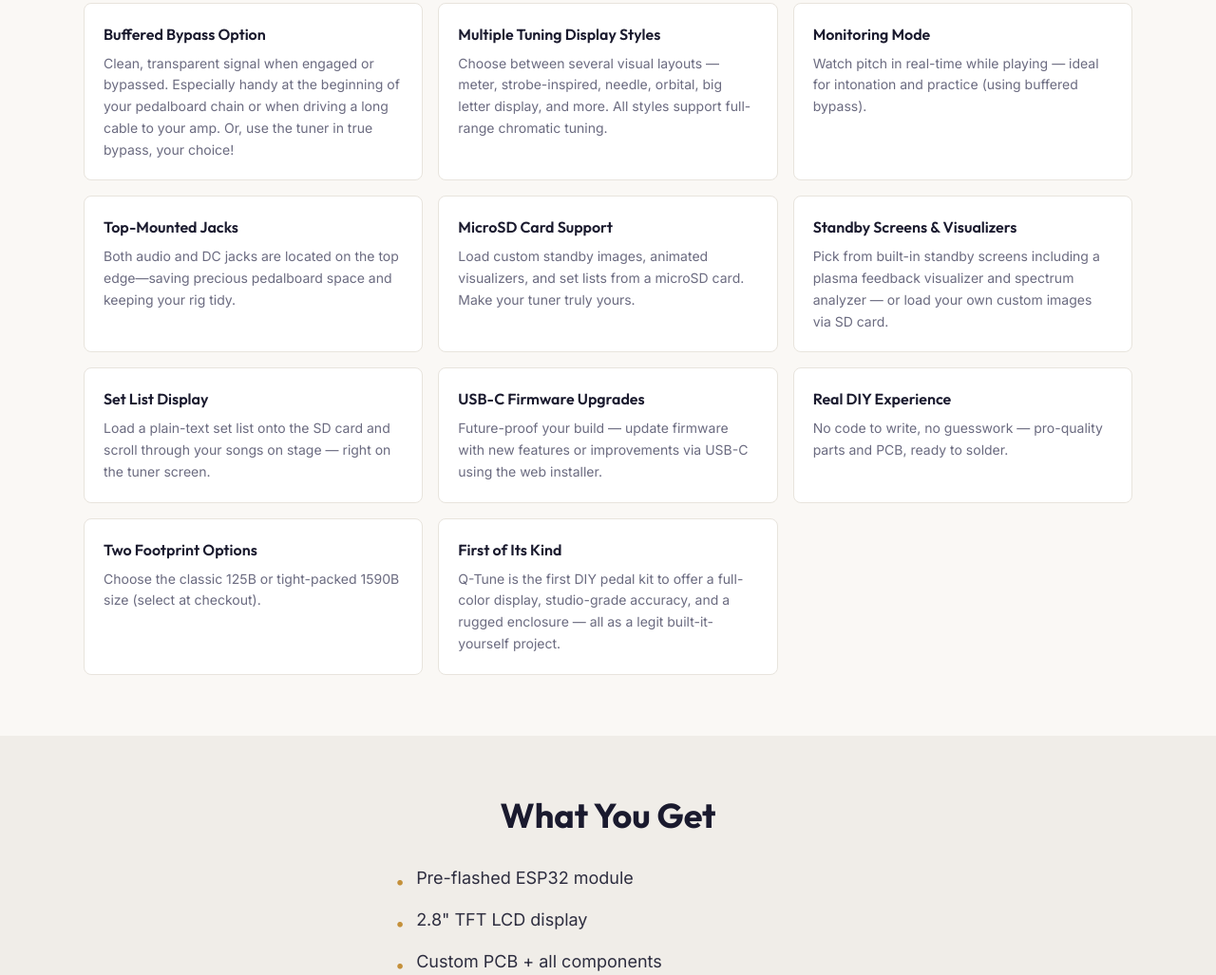
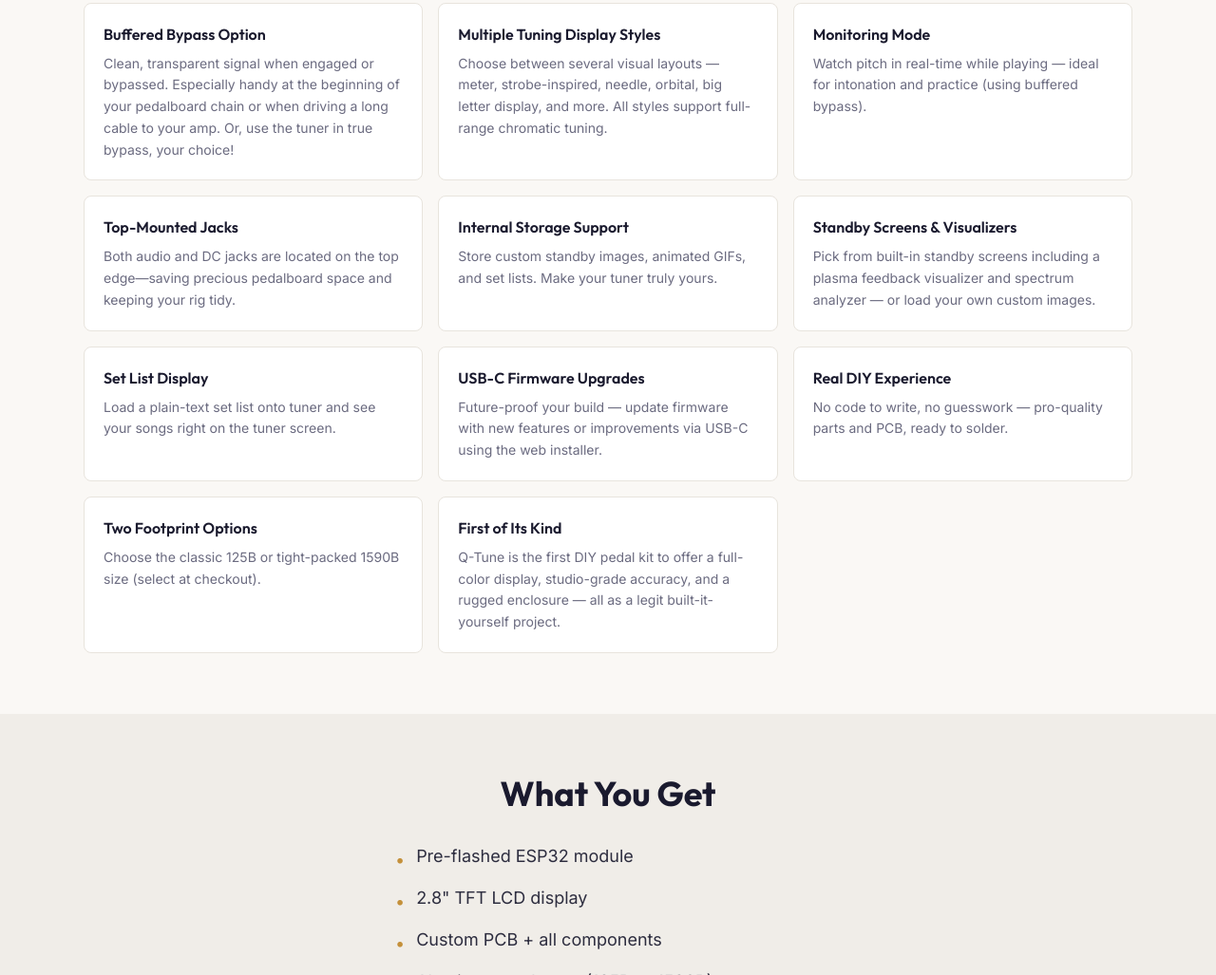
Before and after one commit to joulupukki/q-tune-web, an Astro site: page / in a window 1280 px wide. Shown: the part 3335-4362 px from the top of the page at 95% size. Built offline with nearby package versions, Linux system fonts and the light colour scheme; Astro itself is replaced by a stand-in of ours.

Commit message:
Remove mention of SD Card on website

```diff
--- a/src/data/features.ts
+++ b/src/data/features.ts
@@ -33,16 +33,16 @@
     description: 'Both audio and DC jacks are located on the top edge—saving precious pedalboard space and keeping your rig tidy.',
   },
   {
-    title: 'MicroSD Card Support',
-    description: 'Load custom standby images, animated visualizers, and set lists from a microSD card. Make your tuner truly yours.',
+    title: 'Internal Storage Support',
+    description: 'Store custom standby images, animated GIFs, and set lists. Make your tuner truly yours.',
   },
   {
     title: 'Standby Screens & Visualizers',
-    description: 'Pick from built-in standby screens including a plasma feedback visualizer and spectrum analyzer — or load your own custom images via SD card.',
+    description: 'Pick from built-in standby screens including a plasma feedback visualizer and spectrum analyzer — or load your own custom images.',
   },
   {
     title: 'Set List Display',
-    description: 'Load a plain-text set list onto the SD card and scroll through your songs on stage — right on the tuner screen.',
+    description: 'Load a plain-text set list onto tuner and see your songs right on the tuner screen.',
   },
   {
     title: 'USB-C Firmware Upgrades',
--- a/src/pages/specifications.astro
+++ b/src/pages/specifications.astro
@@ -20,8 +20,7 @@
     <li>ESP32-S3 Microcontroller</li>
     <li>Upgradable Firmware via USB-C Data Cable</li>
     <li>Screen Rotation Options: Normal, Left, Right, Upside Down</li>
-    <li>MicroSD Card Slot (FAT32, 32GB max)</li>
-    <li>Custom Standby Images via SD Card (240x320 or 320x240 JPG)</li>
-    <li>Set List Display via SD Card</li>
+    <li>Custom Standby Images via 8MB internal storage (240x320 or 320x240 JPEG/GIF)</li>
+    <li>Set List files on internal storage (plain txt files)</li>
   </ul>
 </PageLayout>
```
